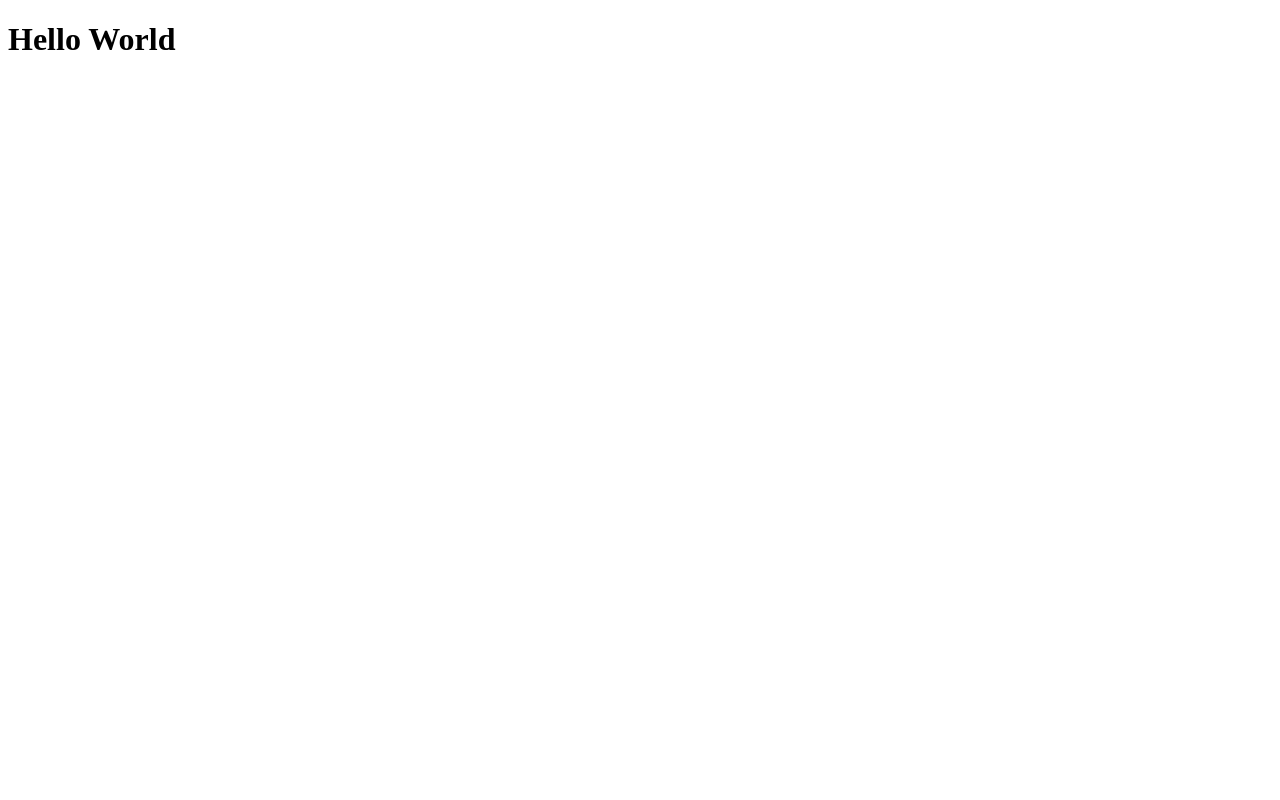
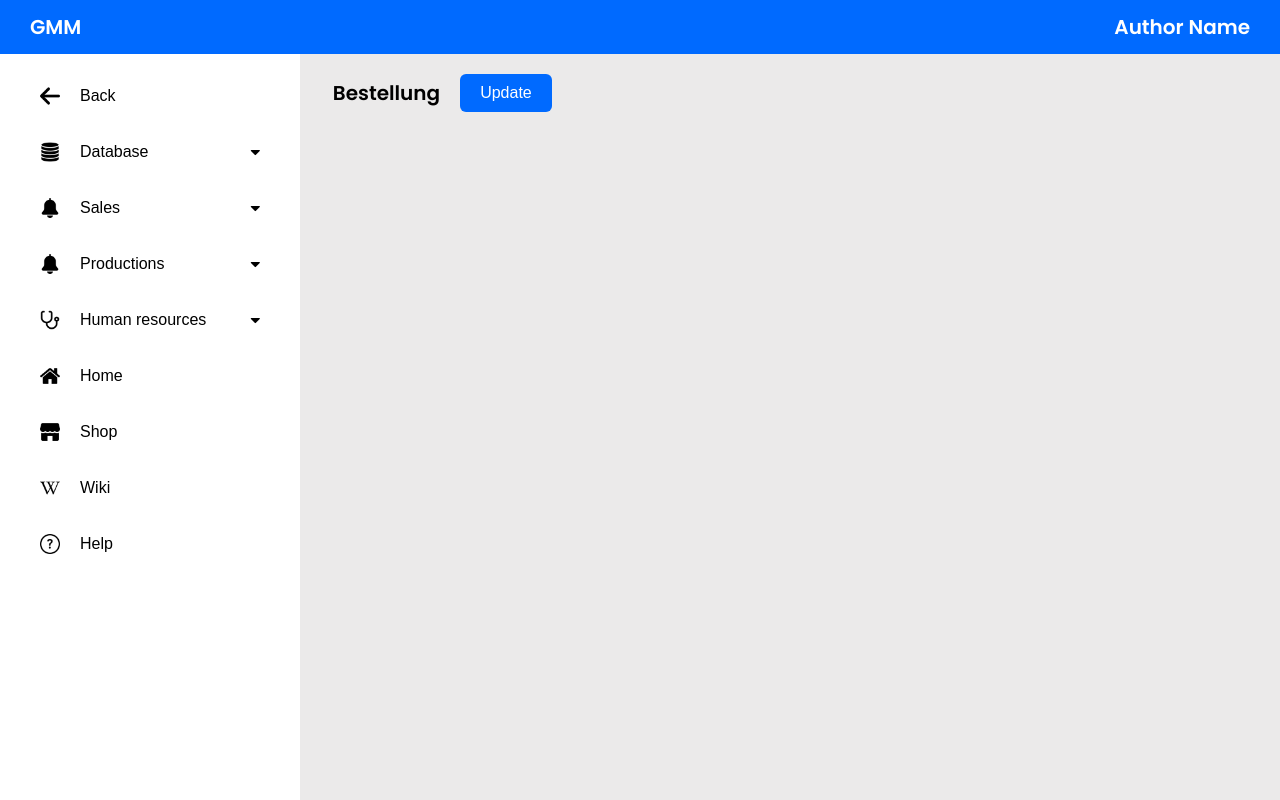
Before and after one commit to broWnacOrnn/De_RemoteWeb, a website: page src/index.html in a window 1280 px wide. Drawn offline with Linux system fonts and the light colour scheme.

Commit message:
Create UI

```diff
--- a/src/index.html
+++ b/src/index.html
@@ -1,10 +1,127 @@
 <!DOCTYPE html>
 <html lang="en">
-    <head>
-        <meta charset="UTF-8">
-        <title>Hello World</title>
-    </head>
-    <body>
-        <h1>Hello World</h1>
-    </body>
+<head>
+<meta name="viewport" content="width=device-width, initial-scale=1">
+<link rel="stylesheet" href="https://cdnjs.cloudflare.com/ajax/libs/font-awesome/4.7.0/css/font-awesome.min.css">
+<link rel="stylesheet" href="style.css">
+<title>Left Sidebar Navigation Layout</title>
+</head>
+<body>
+  <header class="top-bar" role="banner">
+    <div class="top-bar-left">GMM</div>
+    <div class="top-bar-right">Author Name</div>
+  </header>
+  <div class="container">
+    <aside class="sidebar">
+      <nav class="nav-buttons" aria-label="Primary">
+        <button class="nav-button" type="button">
+            <img src = "/icons/arrow.png" alt="Back icon" class="nav-icon"/>
+            Back
+        </button>
+        <div class="dropdown">
+          <button class="dropbtn" onclick="toggleDropdown('dbDropdown')">
+            <span class="left-content">
+              <img src="/icons/database.png" alt="Database icon" class="nav-icon"/>
+              Database
+            </span>
+            <i class="fa fa-caret-down"></i>
+          </button>
+          <div class="dropdown-content" id="dbDropdown">
+            <a href="#">Link 1</a>
+            <a href="#">Link 2</a>
+            <a href="#">Link 3</a>
+          </div>
+        </div>
+        <div class="dropdown">
+          <button class="dropbtn" onclick="toggleDropdown('saleDropdown')">
+            <span class="left-content">
+              <img src="/icons/bell.png" alt="Sales icon" class="nav-icon"/>
+              Sales
+            </span>
+            <i class="fa fa-caret-down"></i>
+          </button>
+          <div class="dropdown-content" id="saleDropdown">
+            <a href="#">Link 1</a>
+            <a href="#">Link 2</a>
+            <a href="#">Link 3</a>
+          </div>
+        </div>
+        <div class="dropdown">
+          <button class="dropbtn" onclick="toggleDropdown('productionDropdown')">
+            <span class="left-content">
+              <img src="/icons/bell.png" alt="Productions icon" class="nav-icon"/>
+              Productions
+            </span>
+            <i class="fa fa-caret-down"></i>
+          </button>
+          <div class="dropdown-content" id="productionDropdown">
+            <a href="#">Link 1</a>
+            <a href="#">Link 2</a>
+            <a href="#">Link 3</a>
+          </div>
+        </div>
+        <div class="dropdown">
+          <button class="dropbtn" onclick="toggleDropdown('hrDropdown')">
+            <span class="left-content">
+              <img src="/icons/stethoscope.png" alt="Human resources icon" class="nav-icon"/>
+              Human resources
+            </span>
+            <i class="fa fa-caret-down"></i>
+          </button>
+          <div class="dropdown-content" id="hrDropdown">
+            <a href="#">Link 1</a>
+            <a href="#">Link 2</a>
+            <a href="#">Link 3</a>
+          </div>
+        </div>
+        <button class="nav-button" type="button">
+            <img src = "/icons/home.png" alt="Home icon" class="nav-icon"/>
+            Home
+        </button>
+        <button class="nav-button" type="button">
+            <img src = "/icons/store.png" alt="Shop icon" class="nav-icon"/>
+            Shop
+        </button>
+        <button class="nav-button" type="button">
+            <img src = "/icons/wiki.png" alt="Wiki icon" class="nav-icon"/>
+            Wiki
+        </button>
+        <button class="nav-button" type="button">
+            <img src = "/icons/help.png" alt="Help icon" class="nav-icon"/>
+            Help
+        </button>
+      </nav>
+      <!-- <div class="sidebar-bottom" tabindex="0" aria-label="Data table">
+        <table>
+          <thead>
+            <tr>
+              <th>ID</th><th>Name</th><th>Status</th>
+            </tr>
+          </thead>
+          <tbody>
+            <tr><td>1</td><td>Alice</td><td>Active</td></tr>
+            <tr><td>2</td><td>Bob</td><td>Inactive</td></tr>
+            <tr><td>3</td><td>Charlie</td><td>Pending</td></tr>
+            <tr><td>4</td><td>Diana</td><td>Active</td></tr>
+            <tr><td>5</td><td>Edward</td><td>Inactive</td></tr>
+          </tbody>
+        </table>
+      </div> -->
+    </aside>
+    <main class="content" tabindex="0">
+      <div class="main-top">
+        <h1 id="main-title">Bestellung</h1>
+        <button class="main-button" onClick="">Update</button>
+      </div>
+      <!-- order detail -->
+
+
+      <!-- navigation bar -->
+
+
+
+    </main>
+  </div>
+  <script src="scripts.js"></script>
+</body>
 </html>
--- a/src/scripts.js
+++ b/src/scripts.js
@@ -1 +1,37 @@
-console.log("Hello, world!");
+// Store the currently open dropdown id
+let openDropdownId = null;
+
+function toggleDropdown(dropdownId) {
+    const dropdownContent = document.getElementById(dropdownId);
+
+    if (openDropdownId && openDropdownId !== dropdownId) {
+        // Close the previously open dropdown
+        const openDropdown = document.getElementById(openDropdownId);
+        if (openDropdown) {
+            openDropdown.style.display = "none";
+        }
+    }
+
+    if (dropdownContent.style.display === "block") {
+        // Close this dropdown
+        dropdownContent.style.display = "none";
+        openDropdownId = null;
+    } else {
+        // Open this dropdown
+        dropdownContent.style.display = "block";
+        openDropdownId = dropdownId;
+    }
+}
+
+// Close dropdowns if clicking outside any dropdown button
+window.onclick = function(event) {
+    if (!event.target.matches('.dropbtn') && !event.target.closest('.dropbtn')) {
+        if (openDropdownId) {
+            const openDropdown = document.getElementById(openDropdownId);
+            if (openDropdown) {
+                openDropdown.style.display = "none";
+            }
+            openDropdownId = null;
+        }
+    }
+}
--- a/src/style.css
+++ b/src/style.css
@@ -0,0 +1,227 @@
+@import url('https://fonts.googleapis.com/css2?family=Poppins:wght@400;600&display=swap');
+
+body, html {
+    margin: 0;
+    padding: 0;
+    height: 100%;
+    font-family: 'Poppins', sans-serif;
+    background: #f5f7fa;
+    color: #333;
+    overflow: hidden;
+}
+
+.top-bar {
+    background: #006aff;
+    color: white;
+    font-weight: 600;
+    font-size: 20px;
+    padding: 12px 30px;
+    display: flex;
+    justify-content: space-between;
+    align-items: center;
+    user-select: none;
+    box-shadow: 0 2px 6px rgba(0, 0, 0, 0.15);
+    flex-shrink: 0;
+}
+
+.container {
+    display: flex;
+    height: 100vh;
+    width: 100vw;
+}
+
+.sidebar {
+    width: 300px;
+    background: #ffffff;
+    color: rgb(0, 0, 0);
+    display: flex;
+    flex-direction: column;
+    padding: 20px;
+    box-sizing: border-box;
+}
+
+/* .sidebar-top {
+    flex: 0 0 auto;
+    font-size: 24px;
+    font-weight: 600;
+    margin-bottom: 20px;
+    border-bottom: 1px solid rgba(255, 255, 255, 0.2);
+    padding-bottom: 10px;
+    user-select: none;
+} */
+
+.nav-buttons {
+    flex: 1 1 auto;
+    display: flex;
+    flex-direction: column;
+    gap: 12px;
+    margin-bottom: 20px;
+}
+
+.nav-button {
+    display: flex;
+    align-items: center;
+    background: rgba(255, 255, 255, 0.15);
+    border: none;
+    color: black;
+    padding: 12px 20px;
+    font-size: 16px;
+    font-weight: 500;
+    border-radius: 6px;
+    cursor: pointer;
+    transition: background 0.3s, box-shadow 0.3s;
+    text-align: left;
+    user-select: none;
+}
+
+.nav-icon {
+    width: 20px;
+    height: auto;
+    margin-right: 20px;
+}
+
+.nav-button:hover,
+.nav-button:focus {
+    background: rgba(255, 255, 255, 0.3);
+    box-shadow: 0 2px 6px rgba(0, 0, 0, 0.15);
+    outline: none;
+}
+
+/* .sidebar-bottom {
+    flex: 0 0 auto;
+    overflow-y: auto;
+    max-height: 40%;
+    background: rgba(255, 255, 255, 0.1);
+    border-radius: 8px;
+    padding: 10px;
+} */
+
+table {
+    width: 100%;
+    border-collapse: collapse;
+    color: black;
+}
+
+thead {
+    background: rgba(255, 255, 255, 0.25);
+}
+
+th, td {
+    padding: 8px 10px;
+    border-bottom: 1px solid rgba(255, 255, 255, 0.15);
+    font-size: 14px;
+}
+
+tbody tr:hover {
+    background: rgba(255, 255, 255, 0.15);
+}
+
+.content {
+    flex: 1 1 auto;
+    background: rgb(235, 234, 234);
+    box-sizing: border-box;
+    padding-left: 1%;
+}
+
+.content h1 {
+    font-weight: 600;
+    color: #182848;
+}
+
+/* Dropdown styles */
+.dropdown {
+    position: relative; /* Position relative for dropdown content */
+}
+
+.dropdown .dropbtn {
+    display: flex;
+    align-items: center;
+    justify-content: space-between; /* Space between content and caret */
+    background: rgba(255, 255, 255, 0.15);
+    border: none;
+    color: black;
+    padding: 12px 20px;
+    font-size: 16px;
+    font-weight: 500;
+    border-radius: 6px;
+    cursor: pointer;
+    transition: background 0.3s, box-shadow 0.3s;
+    text-align: left;
+    user-select: none;
+    width: 100%;
+}
+
+.dropdown .dropbtn:hover,
+.dropdown .dropbtn:focus {
+    background-color: rgb(255, 255, 255);
+}
+
+.dropdown-content {
+    display: none;
+    position: absolute;
+    background-color: #f9f9f9;
+    width: 100%;
+    min-width: 160px;
+    box-shadow: 0px 8px 16px 0px rgba(0, 0, 0, 0.2);
+    z-index: 1;
+    overflow: hidden;
+}
+
+.dropbtn .left-content {
+  display: flex;
+  align-items: center;
+}
+
+.dropdown-content a {
+    color: black;
+    padding: 12px 16px;
+    text-decoration: none;
+    display: flex;
+    text-align: left;
+    width: 100%;
+}
+
+.dropdown-content a:hover {
+    background-color: #ddd;
+}
+
+.dropbtn .fa-caret-down {
+    margin-left: 10px;
+    flex-shrink: 0; /* Prevent shrinking */
+}
+
+.show {
+    display: block; /* Show dropdown content */
+}
+
+/* Main pane */
+.main-top {
+  display: flex;
+  align-items: center;
+  justify-content: flex-start;
+  margin: 20px;
+}
+
+.main-top h1 {
+    font-weight: 600;
+    color: black;
+    font-size: 20px;
+    margin: 0;
+    margin-right: 20px;
+}
+
+.main-button {
+    background-color: #006aff;
+    color: white;
+    border: none;
+    padding: 10px 20px;
+    font-size: 16px;
+    font-weight: 500;
+    border-radius: 6px;
+    cursor: pointer;
+    transition: background 0.3s;
+}
+
+.main-button:hover {
+    background-color: #0056d2; /* Darker blue shade on hover */
+}
```
Also changed, not shown: icons/arrow.png (added), icons/bell.png (added), icons/database.png (added), icons/help.png (added), icons/home.png (added), icons/stethoscope.png (added), icons/store.png (added), icons/wiki.png (added).
